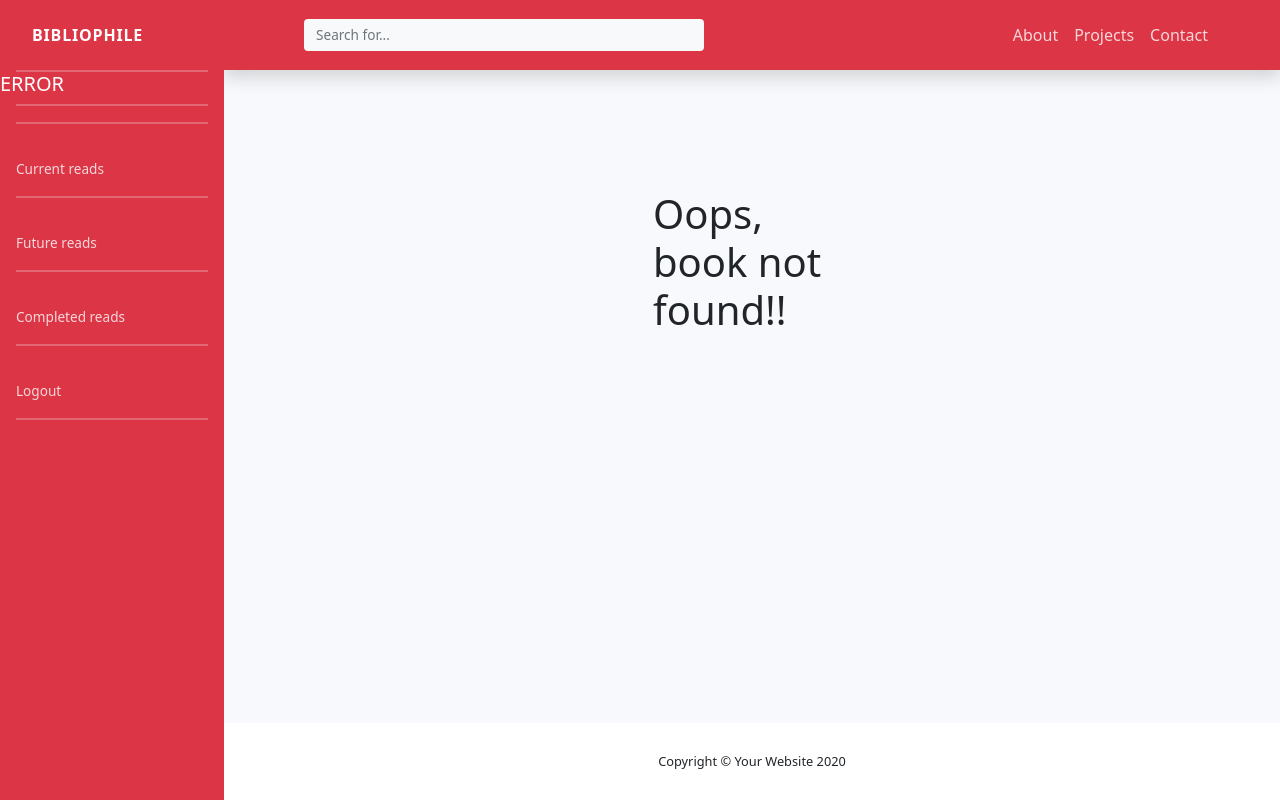
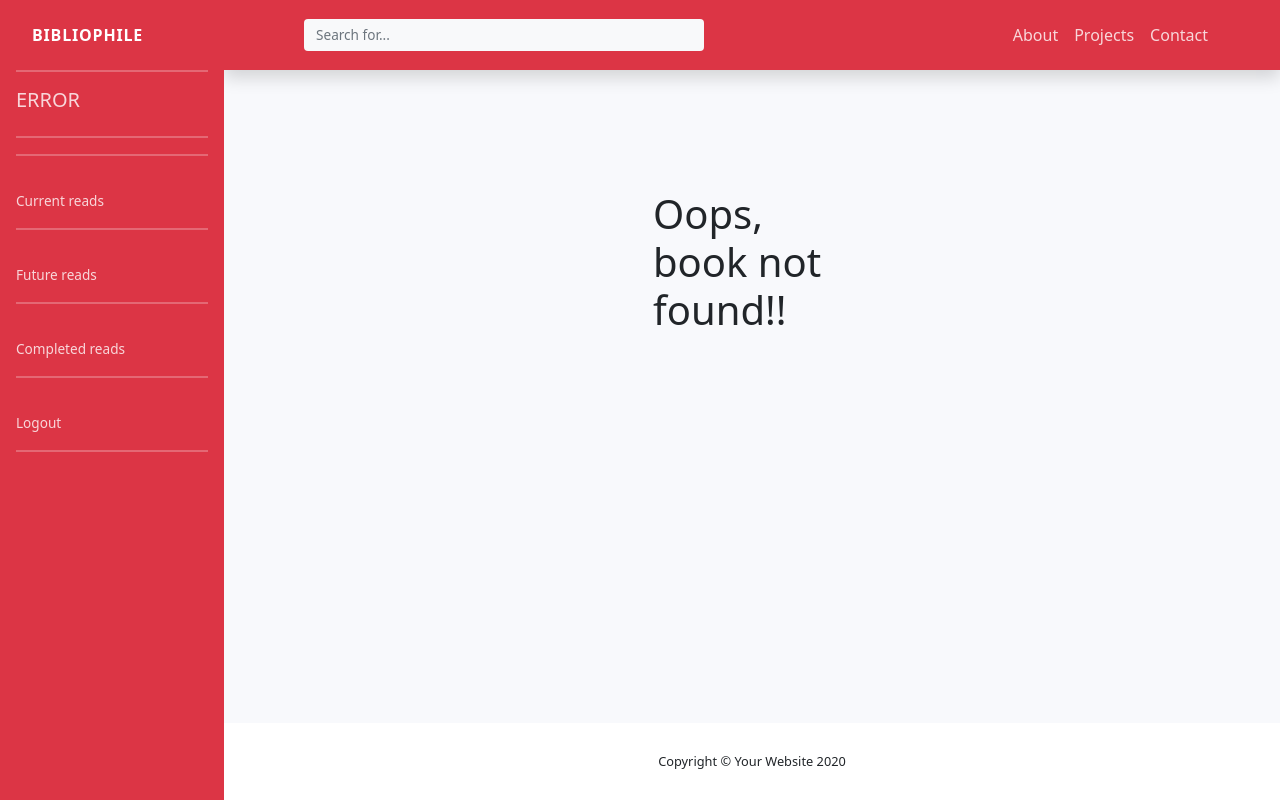
Before and after one commit to Stephen-Nw/digitalLibrary, a Flask app: template templates/error.html in a window 1280 px wide. Run offline with Flask 2, Linux system fonts and the light colour scheme; the template is opened without the code that fills it, so the values that code supplies are empty; some libraries are stand-ins or nearby versions.

Commit message:
update sidebar formatting on error.html

```diff
--- a/templates/error.html
+++ b/templates/error.html
@@ -5,12 +5,14 @@
 <title>Not Found</title>
 {% endblock %}
 
+
 {% block reading_page %}
 <li class="nav-item">
-   <h5>ERROR</h5>
+    <a class="nav-link" href="">
+        <h5>ERROR</h5>
+    </a>
 </li>
 {% endblock %}
-
 
 {% block card %}
     <div><h1>Oops, book not found!!</h1></div>
```
